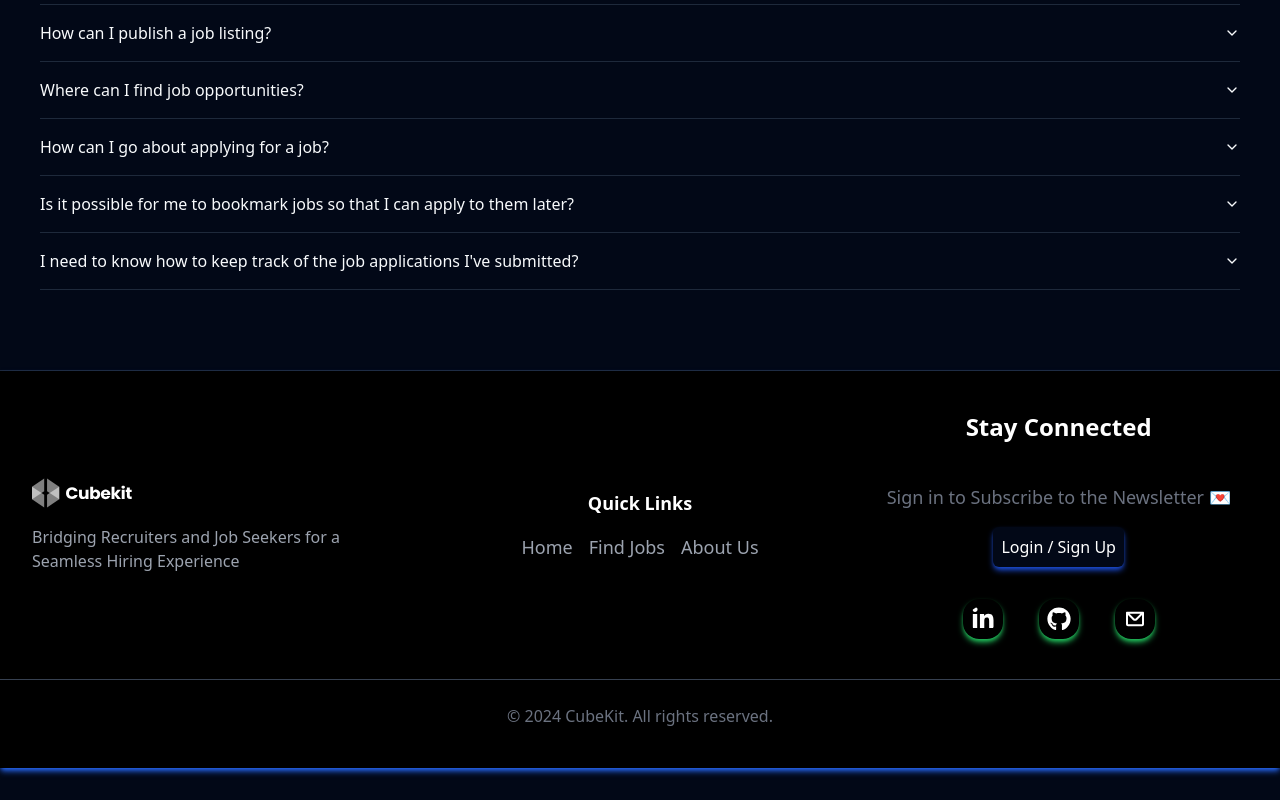
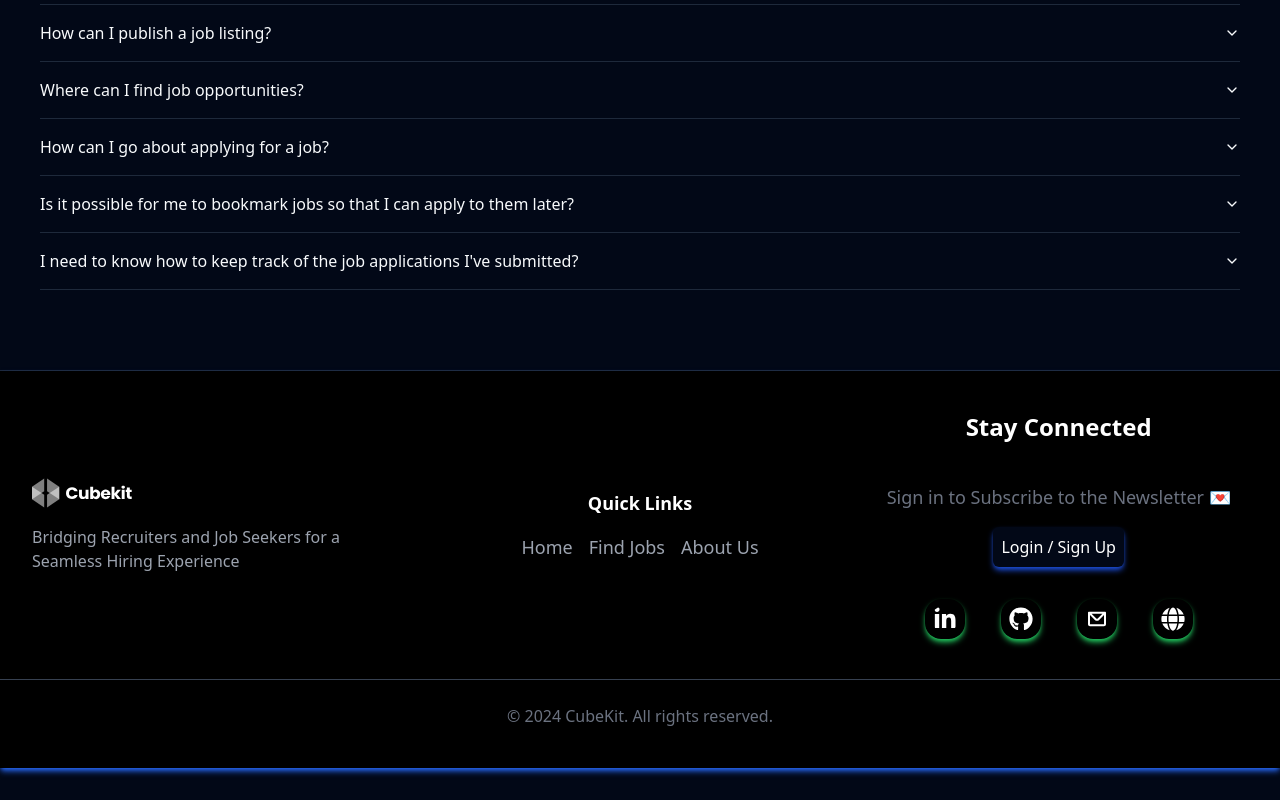
Before and after one commit to bhupesh-roushan/cubekit-hiring, a React (Vite) app: page / in a window 1280 px wide. Shown: the part 1919-2719 px from the top of the page. Built offline with nearby package versions, Linux system fonts and the light colour scheme; no server answers.

Commit message:
Update Footer.jsx

```diff
--- a/src/components/Footer.jsx
+++ b/src/components/Footer.jsx
@@ -1,5 +1,5 @@
 import React from "react";
-import { FaLinkedinIn, FaGithub } from "react-icons/fa";
+import { FaLinkedinIn, FaGithub,FaGlobe } from "react-icons/fa";
 import { CgMail } from "react-icons/cg";
 import Newsletter from "../components/NewsLetter";
 import { useUser } from "@clerk/clerk-react";
@@ -94,6 +94,13 @@
             <a href="mailto:roushan.bhupesh@gmail.com">
               <CgMail className="w-10 h-10 p-2 rounded-2xl shadow-green-500 shadow-md hover:shadow-blue-600 cursor-pointer transition-all ease-in delay-130 hover:translate-y-1" />
             </a>
+            <a
+              href="https://www.bhupesh.website"
+              target="_blank"
+              rel="noopener noreferrer"
+            >
+              <FaGlobe className="w-10 h-10 p-2 rounded-2xl shadow-green-500 shadow-md hover:shadow-blue-600 cursor-pointer transition-all ease-in delay-130 hover:translate-y-1" />
+            </a>
           </div>
         </div>
       </div>
```
